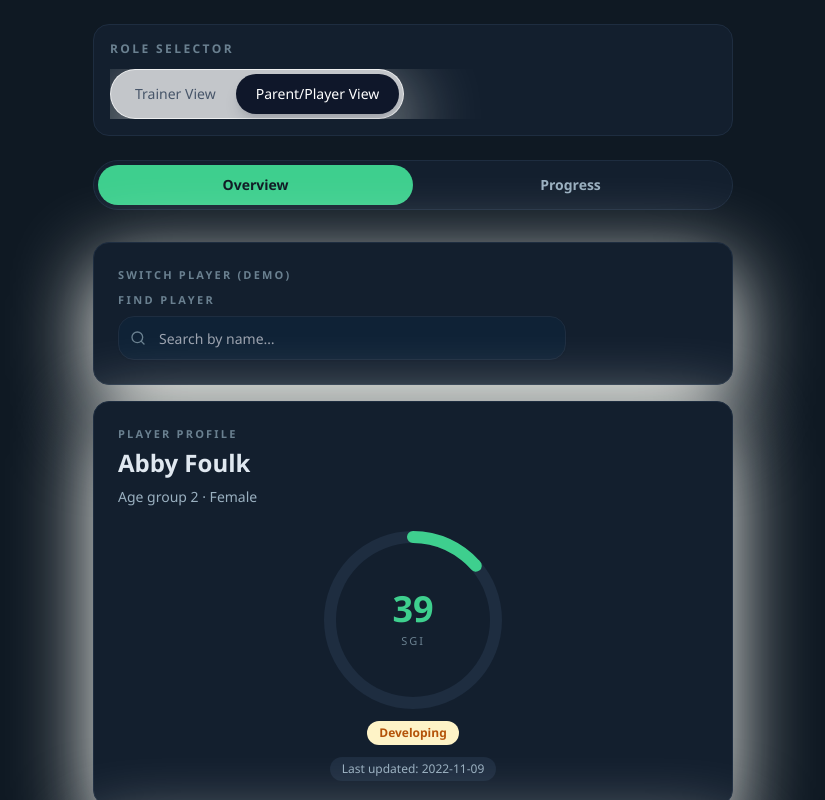
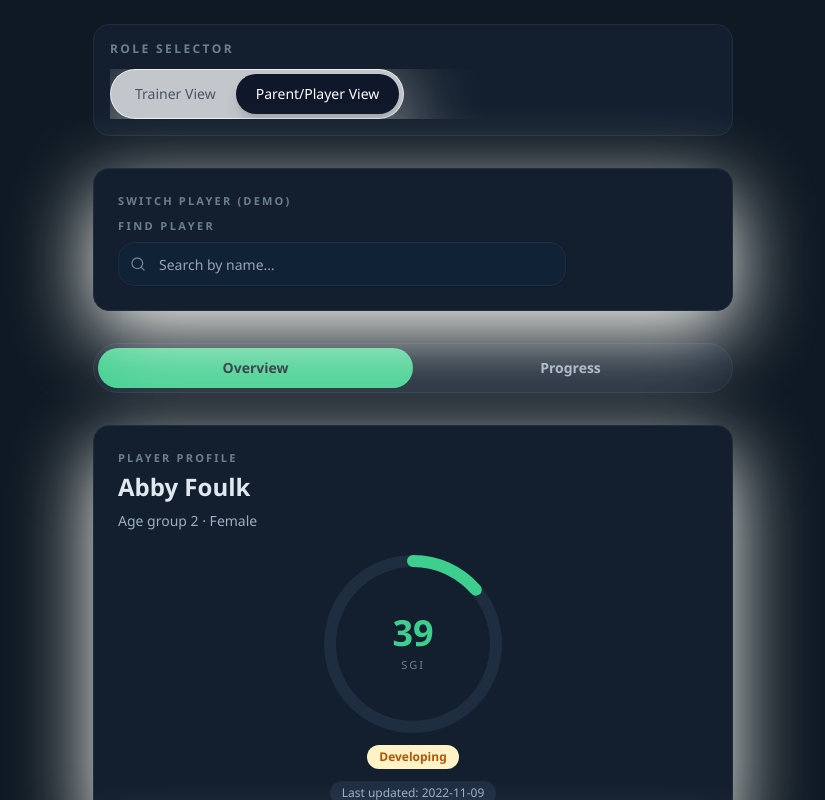
Before and after one commit to dnemli/Sogility, a React (Vite) app: page / in a window 1280 px wide. Both pictures are taken after a click on the button "Parent/Player View". Shown: the top 800 px of the page, without its empty margins (227-1052 px from the left). Built offline with nearby package versions, Linux system fonts and the light colour scheme.

Commit message:
figmaparentview2

```diff
--- a/src/app/dashboard-page.tsx
+++ b/src/app/dashboard-page.tsx
@@ -165,6 +165,20 @@ function ParentPlayerFlow({
 
   return (
     <div className="flex flex-col gap-6">
+      <section className="mx-auto w-full max-w-screen-sm py-2">
+        <SurfaceCard className="rounded-2xl border-[#1E2D40] bg-[#131F2E] p-4 shadow-none">
+          <p className="mb-2 text-[11px] font-semibold uppercase tracking-[0.2em] text-[#6A8090]">
+            Switch Player (Demo)
+          </p>
+          <PlayerSearch
+            players={dashboardCollection.players}
+            selectedPlayerId={currentPlayer.id}
+            onSelectPlayer={onPlayerChange}
+            mode="darkCompact"
+          />
+        </SurfaceCard>
+      </section>
+
       <div className="mx-auto w-full max-w-screen-sm">
         <div className="inline-flex w-full rounded-full border border-[#1E2D40] bg-[#131F2E] p-1">
           {parentTabs.map((tab) => {
@@ -189,18 +203,6 @@ function ParentPlayerFlow({
       {parentTab === "Overview" ? (
         <section className="mx-auto w-full max-w-screen-sm py-2">
           <div className="flex w-full flex-col gap-4">
-            <SurfaceCard className="rounded-2xl border-[#1E2D40] bg-[#131F2E] p-4 shadow-none">
-              <p className="mb-2 text-[11px] font-semibold uppercase tracking-[0.2em] text-[#6A8090]">
-                Switch Player (Demo)
-              </p>
-              <PlayerSearch
-                players={dashboardCollection.players}
-                selectedPlayerId={currentPlayer.id}
-                onSelectPlayer={onPlayerChange}
-                mode="darkCompact"
-              />
-            </SurfaceCard>
-
             <SurfaceCard className="rounded-2xl border-[#1E2D40] bg-[#131F2E] p-4 shadow-none">
               <SectionHeader
                 overline="Player Profile"
@@ -243,18 +245,6 @@ function ParentPlayerFlow({
       {parentTab === "Progress" ? (
         <section className="mx-auto w-full max-w-screen-sm py-2">
           <div className="flex w-full flex-col gap-4">
-            <SurfaceCard className="rounded-2xl border-[#1E2D40] bg-[#131F2E] p-4 shadow-none">
-              <p className="mb-2 text-[11px] font-semibold uppercase tracking-[0.2em] text-[#6A8090]">
-                Switch Player (Demo)
-              </p>
-              <PlayerSearch
-                players={dashboardCollection.players}
-                selectedPlayerId={currentPlayer.id}
-                onSelectPlayer={onPlayerChange}
-                mode="darkCompact"
-              />
-            </SurfaceCard>
-
             <SurfaceCard className="rounded-2xl border-[#1E2D40] bg-[#131F2E] p-4 shadow-none">
               <SectionHeader
                 overline="Progress"
```
